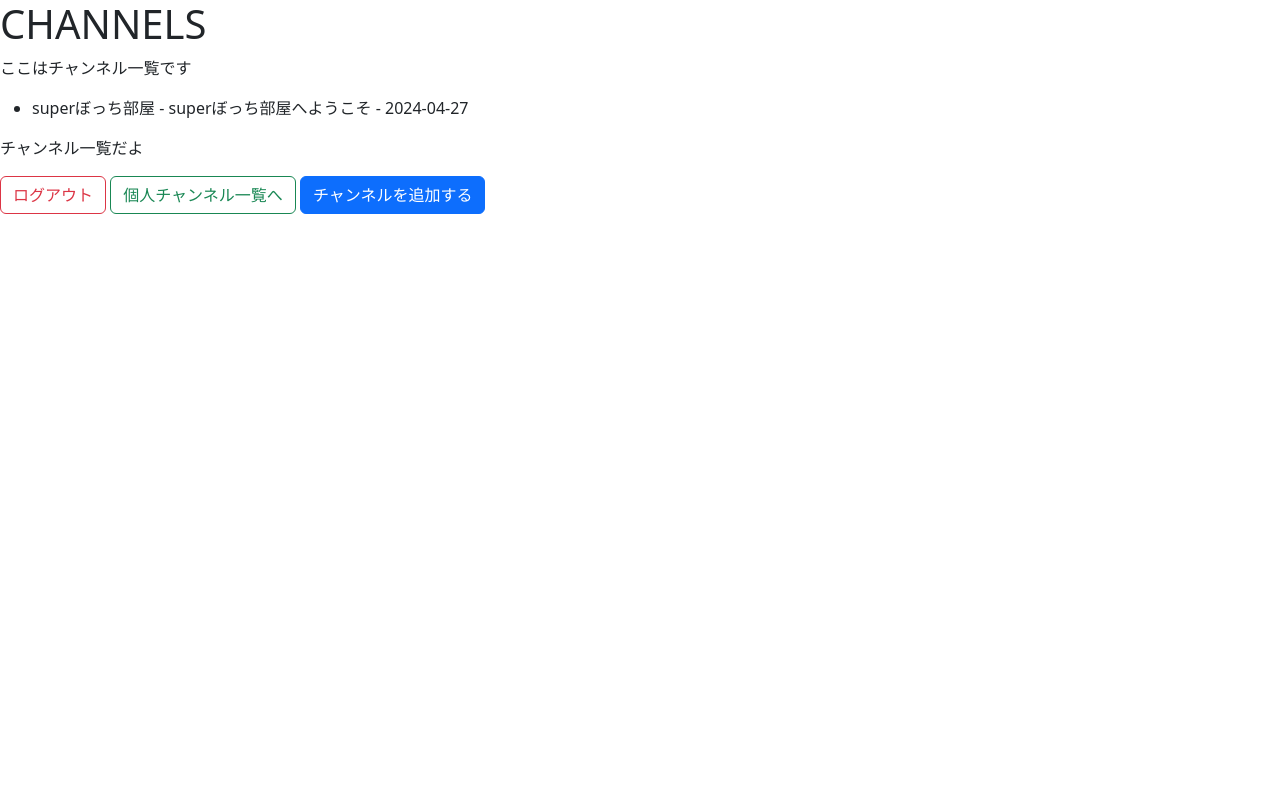
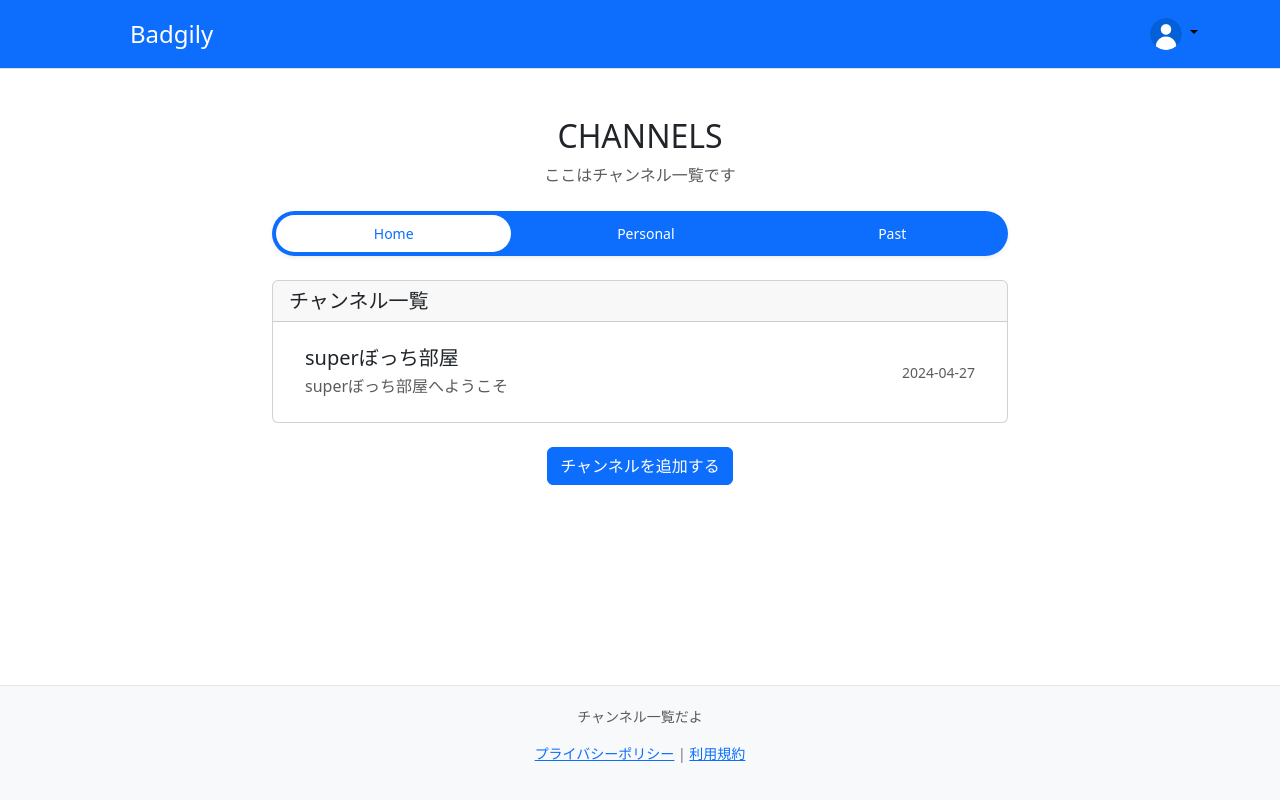
Before and after one commit to Hackathon-Spring-2024-TeamG/team-g-app, a Flask app: page / in a window 1280 px wide. Run offline with Flask 2, Linux system fonts and the light colour scheme; the visitor is signed in with stand-in values (Sample User, id 1); data comes from the database, SQL or seed files in the repository; data that the repository does not hold is empty.

Commit message:
チャンネル一覧と個人チャンネル一覧のフロントデザイン修正

```diff
--- a/ChatApp/templates/base.html
+++ b/ChatApp/templates/base.html
@@ -7,9 +7,66 @@
   <!-- Bootstrap CSS -->
   <link href="https://cdn.jsdelivr.net/npm/bootstrap@5.3.0/dist/css/bootstrap.min.css" rel="stylesheet">
   {% block head %}{% endblock %}
+  <style>
+    #footer {
+      background-color: #f8f9fa;
+      padding: 20px 0;
+      border-top: 1px solid #e7e7e7;
+      font-size: 14px;
+      color: #6c757d;
+      position: fixed;
+      left: 0;
+      bottom: 0;
+      width: 100%;
+      text-align: center;
+    }
+  </style>
 </head>
 <body>
-  {% block body %}{% endblock %}
+  <header class="p-3 mb-3 border-bottom bg-primary">
+    <div class="container">
+      <div class="d-flex flex-wrap align-items-center justify-content-center justify-content-lg-start">
+        <a href="/" class="d-flex align-items-center mb-2 mb-lg-0 link-body-emphasis text-decoration-none">
+          <svg class="bi me-2" width="40" height="32" role="img" aria-label="Bootstrap"><use xlink:href="#bootstrap"/></svg>
+        </a>
+        <span class="fs-4" style="color: #fff;">Badgily</span>
+        <ul class="nav col-12 col-lg-auto me-lg-auto mb-2 justify-content-center mb-md-0">
+          <!-- <li><a href="#" class="nav-link px-2 link-secondary">Overview</a></li>
+          <li><a href="#" class="nav-link px-2 link-body-emphasis">Inventory</a></li>
+          <li><a href="#" class="nav-link px-2 link-body-emphasis">Customers</a></li>
+          <li><a href="#" class="nav-link px-2 link-body-emphasis">Products</a></li> -->
+        </ul>
+
+        <form class="col-12 col-lg-auto mb-3 mb-lg-0 me-lg-3" role="search">
+          <!-- <input type="search" class="form-control" placeholder="Search..." aria-label="Search"> -->
+        </form>
+
+        <div class="dropdown text-end">
+          <a href="#" class="d-block link-body-emphasis text-decoration-none dropdown-toggle" data-bs-toggle="dropdown" aria-expanded="false">
+            <img src="/static/img/user_default.png" alt="" width="32" height="32" class="rounded-circle">
+          </a>
+          <ul class="dropdown-menu text-small">
+            <li><a class="dropdown-item" href="#">Profile</a></li>
+            <li><hr class="dropdown-divider"></li>
+            <li><a class="dropdown-item" href="{{ url_for('logout') }}">ログアウト</a></li>
+          </ul>
+        </div>
+      </div>
+    </div>
+  </header>
+
+  {% block body %}
+
+  {% endblock %}
+
+  <footer class="row mt-4">
+    <div class="col-12">
+      <div id="footer" class="text-center">
+        <p id="footer-text" class="text-muted">{% block footer_text %}一覧だよ{% endblock %}</p>
+        <p><a href="/privacy">プライバシーポリシー</a> | <a href="/terms">利用規約</a></p>
+      </div>
+    </div>
+  </footer>
 
   {% block script %}
   <!-- Bootstrap JS with Popper -->
--- a/ChatApp/templates/index.html
+++ b/ChatApp/templates/index.html
@@ -1,30 +1,62 @@
 {% extends "base.html" %}
+
 {% block title %}home{% endblock %}
 
 {% block body %}
-<div class="main-container">
-  <div class="channel-title">
-    <h1>CHANNELS</h1>
-    <p class="channel-title-text">ここはチャンネル一覧です</p>
-  </div>
-  <div id="channels-list-container">
-    <div id="channels-list">
-      <ul class="channel-box">
-        {% for channel in channels %}
-        <li>{{ channel.name }} - {{ channel.description }} - {{ channel.start_date}}</li>
-        {% endfor %}
-      </ul>
+<div class="container my-5">
+  <div class="row">
+    <div class="col-12">
+      <div class="channel-title text-center mb-4">
+        <h2>CHANNELS</h2>
+        <p class="channel-title-text text-muted">ここはチャンネル一覧です</p>
+      </div>
     </div>
   </div>
-  <div id="footer">
-    <p id="footer-text">チャンネル一覧だよ</p>
+  <div class="row">
+    <div class="col-md-8 mx-auto">
+      <ul class="nav nav-pills nav-fill gap-2 p-1 small bg-primary rounded-5 shadow-sm mb-4" id="pillNav2" role="tablist" style="--bs-nav-link-color: var(--bs-white); --bs-nav-pills-link-active-color: var(--bs-primary); --bs-nav-pills-link-active-bg: var(--bs-white);">
+        <li class="nav-item" role="presentation">
+          <a class="nav-link active rounded-5" id="home-tab2" href="{{ url_for('index') }}" role="button" aria-selected="true">Home</a>
+        </li>
+        <li class="nav-item" role="presentation">
+          <a class="nav-link rounded-5" id="profile-tab2" href="{{ url_for('show_personal_channels') }}" role="button" aria-selected="false">Personal</a>
+        </li>
+        <li class="nav-item" role="presentation">
+          <a class="nav-link rounded-5" id="past-tab2" href="#" role="button" aria-selected="false">Past</a>
+        </li>
+      </ul>
+      <div class="card">
+        <div class="card-header">
+          <h5 class="mb-0">チャンネル一覧</h5>
+        </div>
+        <div class="card-body">
+          <ul class="list-group list-group-flush">
+            {% for channel in channels %}
+            <li class="list-group-item d-flex justify-content-between align-items-center">
+              <div>
+                <h5 class="mb-1">{{ channel.name }}</h5>
+                <p class="mb-0 text-muted">{{ channel.description }}</p>
+              </div>
+              <small class="text-muted">{{ channel.start_date }}</small>
+            </li>
+            {% endfor %}
+          </ul>
+        </div>
+      </div>
+    </div>
   </div>
-  {% include 'modal/add-channel.html' %}
+  <div class="row mt-4">
+    <div class="col-12 text-center">
+      <button id="add-channel-button" class="btn btn-primary" data-toggle="modal" data-target="#addChannelModal">チャンネルを追加する</button>
+    </div>
+  </div>
 </div>
-<a href="{{ url_for('logout') }}" class="btn btn-outline-danger">ログアウト</a>
-<a href="{{ url_for('show_personal_channels') }}" class="btn btn-outline-success">個人チャンネル一覧へ</a>
-<button id="add-channel-button" class="btn btn-primary">チャンネルを追加する</button>
+
+{% include 'modal/add-channel.html' %}
+
 {% endblock %}
+
+{% block footer_text %}チャンネル一覧だよ{% endblock %}
 
 {% block script %}
 {{ super() }}
```
Also changed, not shown: ChatApp/templates/list_personal_channels.html (+44 -17 lines), ChatApp/static/img/user_default2.png (added).
